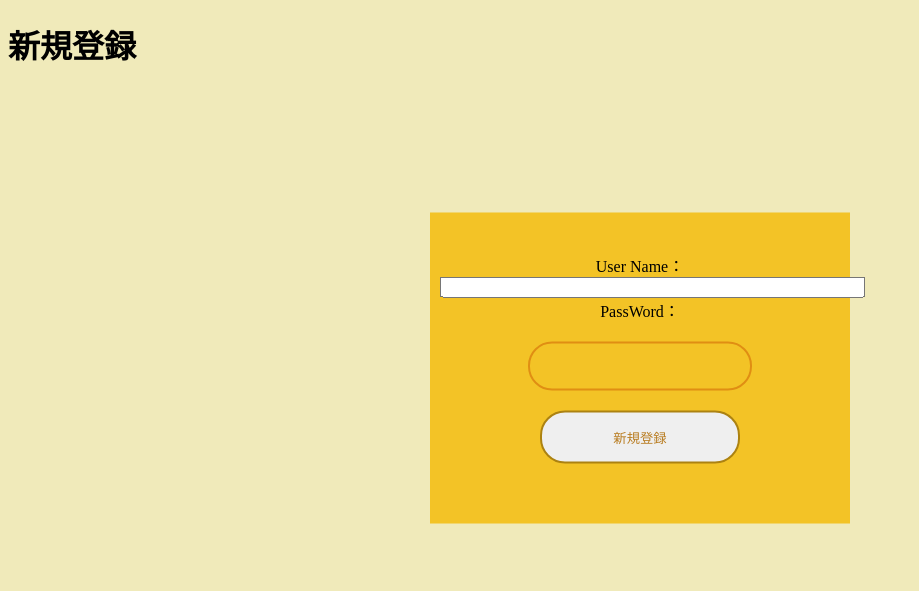
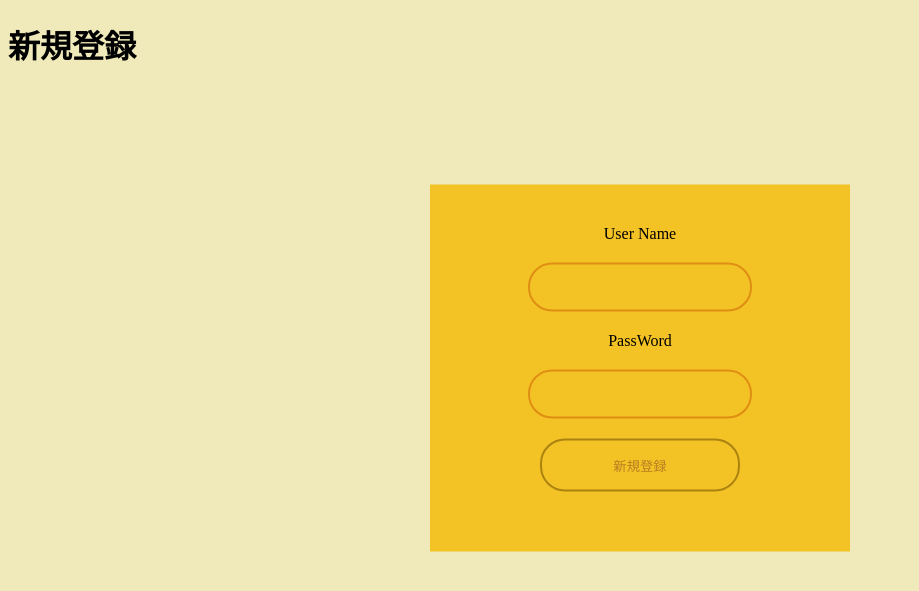
Before and after one commit to annakoza12th/flask_koza12th_group2, a Flask app: page /register in a window 1280 px wide. Shown: the part 32-623 px from the top of the page, without its empty margins (0-919 px from the left). Run offline with Flask 2, Linux system fonts and the light colour scheme.

Commit message:
css変更

```diff
--- a/static/css/style.css
+++ b/static/css/style.css
@@ -22,7 +22,7 @@ body {
       font-size: 10px;
   }
 
-  form input[type = "id"],form input[type = "password"] {
+  form input {
       border: 0;
       background: none;
       display: block;
--- a/templates/register.html
+++ b/templates/register.html
@@ -2,9 +2,9 @@
 {% block content %}
 <h1>新規登録</h1>
 <form action="/register" method="post">
-    User Name：
+    User Name
     <input type="text" name="name" size="50" maxlength="50">
-    PassWord：
+    PassWord
     <input type="password" name="password" size="50" maxlength="50">
     <input type="submit" name="save" value="新規登録">
 </form>
```
